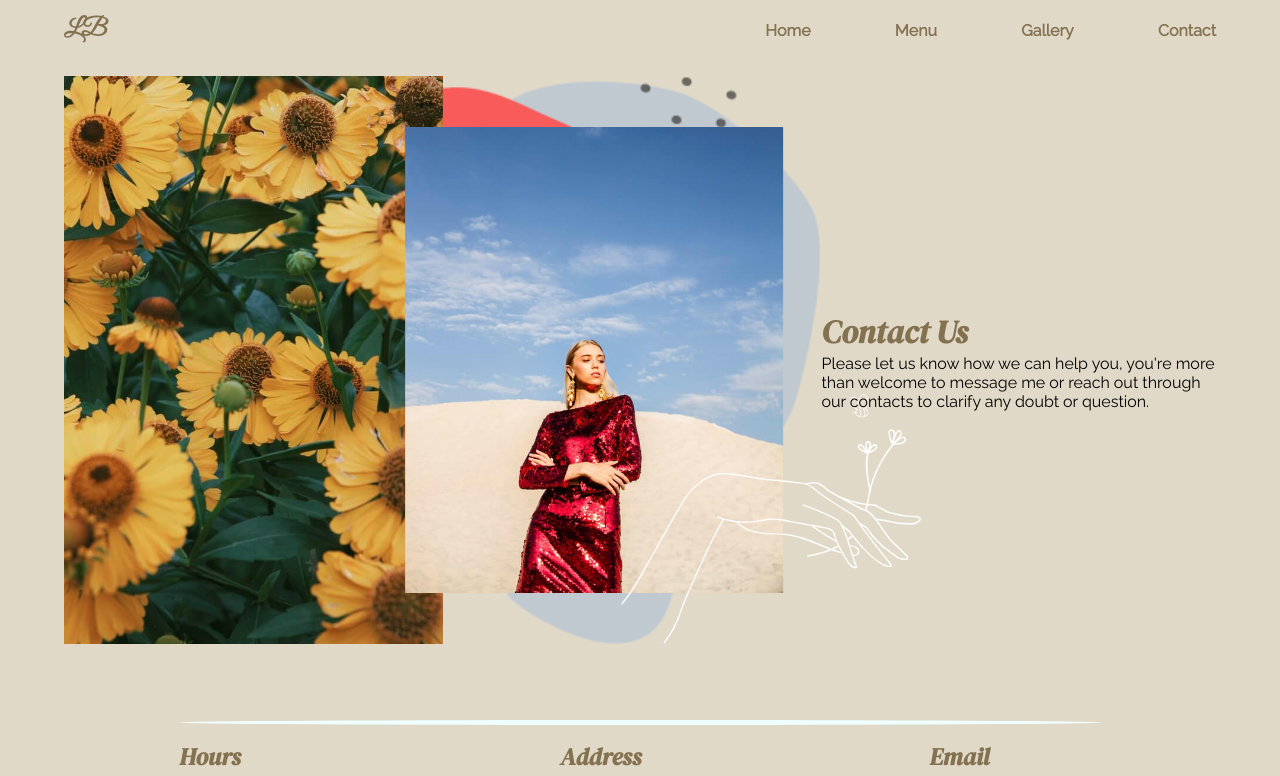
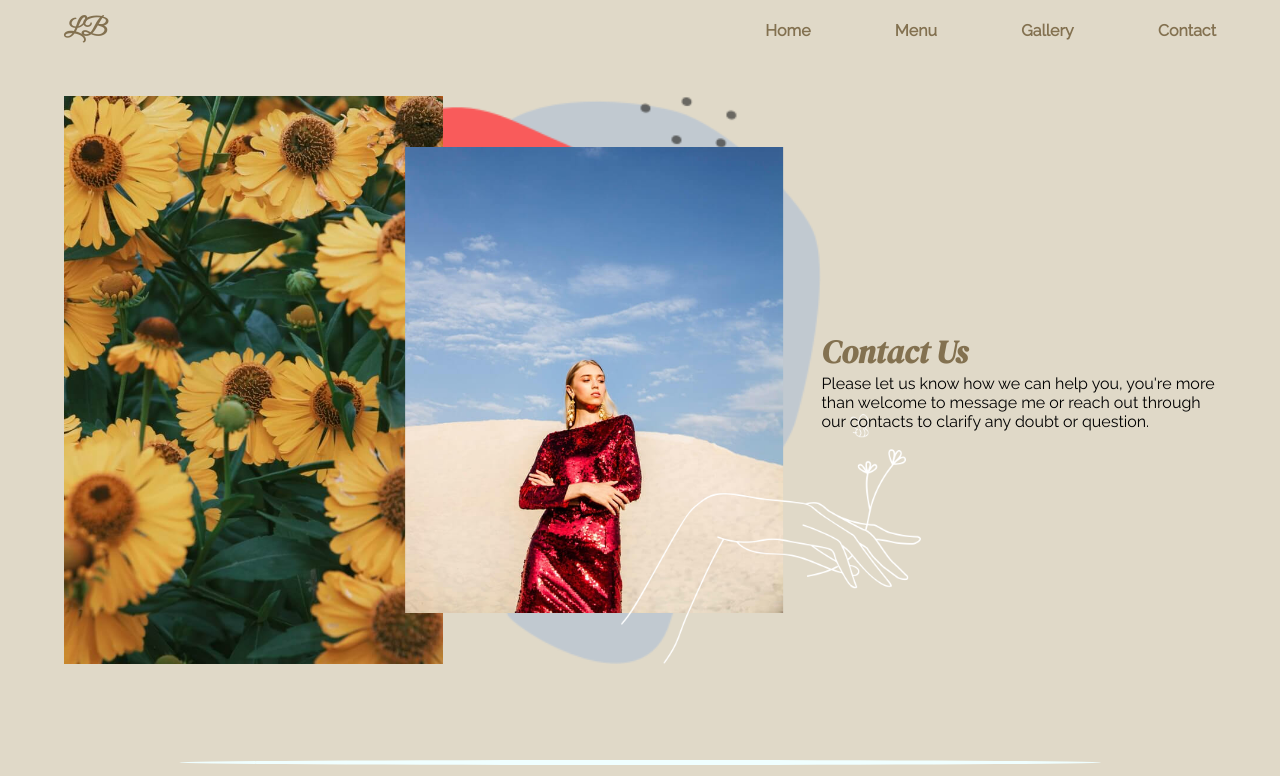
Before and after one commit to huongw/beauty-app, a React (Create React App) app: page /contact in a window 1280 px wide. Shown: the top 776 px of the page. Built offline with nearby package versions, Linux system fonts and the light colour scheme.

Commit message:
fix height

```diff
--- a/src/components/contact/contact.css
+++ b/src/components/contact/contact.css
@@ -113,6 +113,6 @@
 
 @media only screen and (max-height: 1500px) {
   .contact-container {
-    min-height: 90vh;
+    min-height: 95vh;
   }
 }
```
